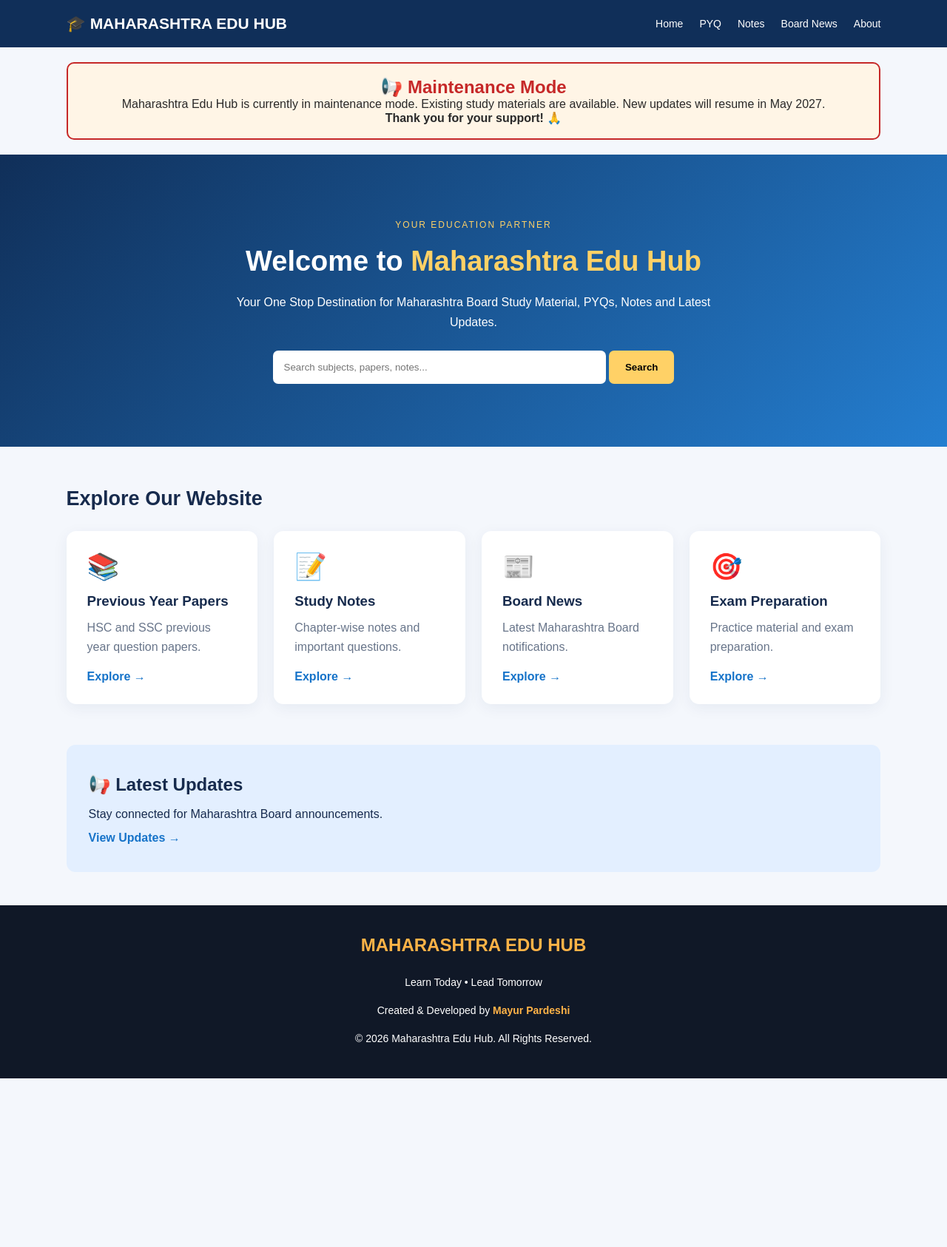
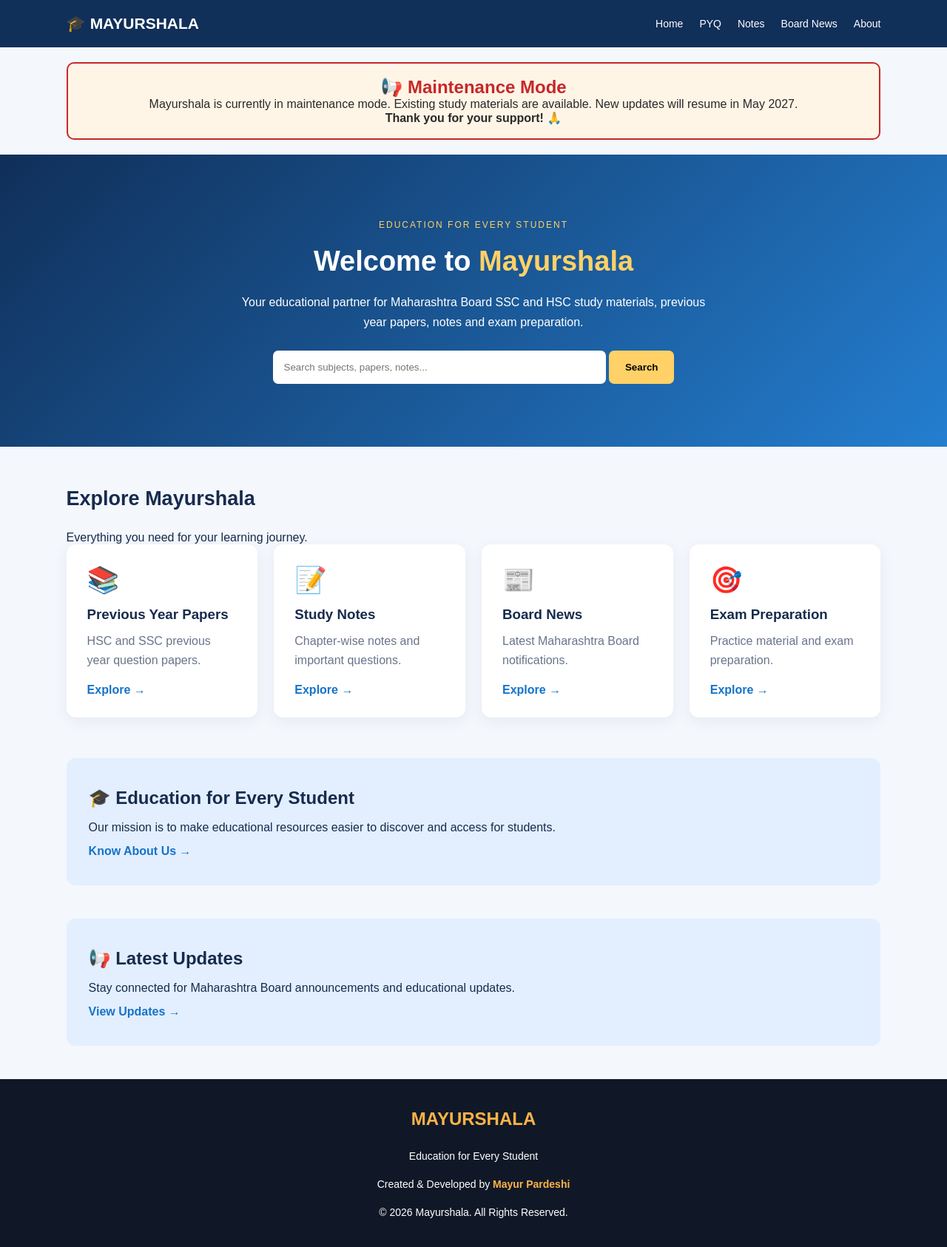
Before and after one commit to mayurpardeshi88991-ux/Maharashtra-Edu-Hub, a plain HTML site: page index.html in a window 1280 px wide. Shown: the whole page at 74% size. Before the commit the page ends 1458 px from the top, so only its background shows below. Drawn offline with Linux system fonts and the light colour scheme.

Commit message:
Update index.html

```diff
--- a/index.html
+++ b/index.html
@@ -1,25 +1,39 @@
+
 
 <!DOCTYPE html>
 <html lang="en-IN">
 <head>
     <meta charset="UTF-8">
     <meta name="viewport" content="width=device-width, initial-scale=1.0">
+
     <title>Mayurshala | Education for Every Student</title>
-    <meta name="description" content="Mayurshala is an educational platform by Mayur Pardeshi, providing Maharashtra Board SSC and HSC students with study notes, previous year question papers, MCQs and educational resources.">
+
+    <meta name="description" content="Mayurshala by Mayur Pardeshi provides Maharashtra Board SSC and HSC students with study notes, previous year question papers, MCQs and educational resources.">
+
+    <meta name="keywords" content="Mayurshala, Maharashtra Board, SSC, HSC, Study Notes, PYQ, MCQ, Education">
+
     <meta name="author" content="Mayur Pardeshi">
-<meta name="copyright" content="Mayur Pardeshi">
-    <meta name="google-site-verification" content="vizv9eA7bsiicGDxO1zJGNNwQ46_nvc4oVIIKKCOaEw" />
-<meta property="og:site_name" content="Mayurshala">
-<meta property="og:type" content="website">
-    <meta name="keywords" content="Maharashtra Board, HSC, SSC, MHT CET, HSC Notes, SSC Notes, Previous Year Question Papers, Maharashtra Edu Hub">
+    <meta name="copyright" content="Mayur Pardeshi">
+
+    <!-- Keep your Google verification code -->
+    <meta name="google-site-verification"
+    content="vizv9eA7bsiicGDxO1zJGNNwQ46_nvc4oVIIKKCOaEw">
+
+    <meta property="og:site_name" content="Mayurshala">
+    <meta property="og:title" content="Mayurshala | Education for Every Student">
+    <meta property="og:description" content="Your educational partner for Maharashtra Board students.">
+    <meta property="og:type" content="website">
+
     <link rel="stylesheet" href="css/style.css">
 </head>
 
 <body>
 
 <header class="header">
-    <div class="logo">🎓 MAHARASHTRA EDU HUB</div>
-    <button class="menu-btn" onclick="toggleMenu()">☰</button>
+    <div class="logo">🎓 MAYURSHALA</div>
+
+    <button class="menu-btn" onclick="toggleMenu()"
+    aria-label="Toggle navigation">☰</button>
 
     <nav id="navbar">
         <a href="index.html">Home</a>
@@ -30,7 +44,7 @@
     </nav>
 </header>
 
-<!-- AUTOMATIC MAINTENANCE MESSAGE -->
+<!-- Maintenance Notice -->
 <section id="maintenanceNotice" style="
     display:none;
     background:#fff5e6;
@@ -43,30 +57,45 @@
 ">
     <h2 style="color:#c62828;">📢 Maintenance Mode</h2>
     <p>
-        Maharashtra Edu Hub is currently in maintenance mode.
+        Mayurshala is currently in maintenance mode.
         Existing study materials are available.
         New updates will resume in May 2027.
     </p>
     <p><strong>Thank you for your support! 🙏</strong></p>
 </section>
 
+<!-- Hero Section -->
 <section class="hero">
-    <span class="tag">YOUR EDUCATION PARTNER</span>
-    <h1>Welcome to <span>Maharashtra Edu Hub</span></h1>
+
+    <span class="tag">EDUCATION FOR EVERY STUDENT</span>
+
+    <h1>
+        Welcome to <span>Mayurshala</span>
+    </h1>
 
     <p>
-        Your One Stop Destination for Maharashtra Board
-        Study Material, PYQs, Notes and Latest Updates.
+        Your educational partner for Maharashtra Board SSC
+        and HSC study materials, previous year papers,
+        notes and exam preparation.
     </p>
 
-    <input type="text" id="searchBox"
-    placeholder="Search subjects, papers, notes...">
+    <input
+        type="text"
+        id="searchBox"
+        placeholder="Search subjects, papers, notes..."
+        aria-label="Search study material"
+    >
 
     <button onclick="searchSite()">Search</button>
+
 </section>
 
+<!-- Main Categories -->
 <section class="container">
-    <h2>Explore Our Website</h2>
+
+    <h2>Explore Mayurshala</h2>
+
+    <p>Everything you need for your learning journey.</p>
 
     <div class="cards">
 
@@ -99,24 +128,57 @@
         </div>
 
     </div>
+
 </section>
 
+<!-- About Brand -->
 <section class="announcement">
-    <h2>📢 Latest Updates</h2>
-    <p>Stay connected for Maharashtra Board announcements.</p>
-    <a href="pages/news.html">View Updates →</a>
+
+    <h2>🎓 Education for Every Student</h2>
+
+    <p>
+        Our mission is to make educational resources
+        easier to discover and access for students.
+    </p>
+
+    <a href="pages/about.html">Know About Us →</a>
+
 </section>
 
+<!-- Latest Updates -->
+<section class="announcement">
+
+    <h2>📢 Latest Updates</h2>
+
+    <p>
+        Stay connected for Maharashtra Board announcements
+        and educational updates.
+    </p>
+
+    <a href="pages/news.html">View Updates →</a>
+
+</section>
+
+<!-- Footer -->
 <footer class="site-footer">
-    <h2>MAHARASHTRA EDU HUB</h2>
-    <p>Learn Today • Lead Tomorrow</p>
 
-    <p>Created & Developed by <strong>Mayur Pardeshi</strong></p>
+    <h2>MAYURSHALA</h2>
 
-    <p>© 2026 Maharashtra Edu Hub. All Rights Reserved.</p>
+    <p>Education for Every Student</p>
+
+    <p>
+        Created &amp; Developed by
+        <strong>Mayur Pardeshi</strong>
+    </p>
+
+    <p>
+        © 2026 Mayurshala. All Rights Reserved.
+    </p>
+
 </footer>
+
 <script>
-    // Show maintenance message only during the scheduled period
+    // Maintenance schedule (India Standard Time)
     const indiaDate = new Intl.DateTimeFormat("en-CA", {
         timeZone: "Asia/Kolkata",
         year: "numeric",
@@ -124,8 +186,12 @@
         day: "2-digit"
     }).format(new Date());
 
-    if (indiaDate >= "2026-11-10" && indiaDate < "2027-05-01") {
-        document.getElementById("maintenanceNotice").style.display = "block";
+    if (
+        indiaDate >= "2026-11-10" &&
+        indiaDate < "2027-05-01"
+    ) {
+        document.getElementById("maintenanceNotice")
+        .style.display = "block";
     }
 </script>
 
```
